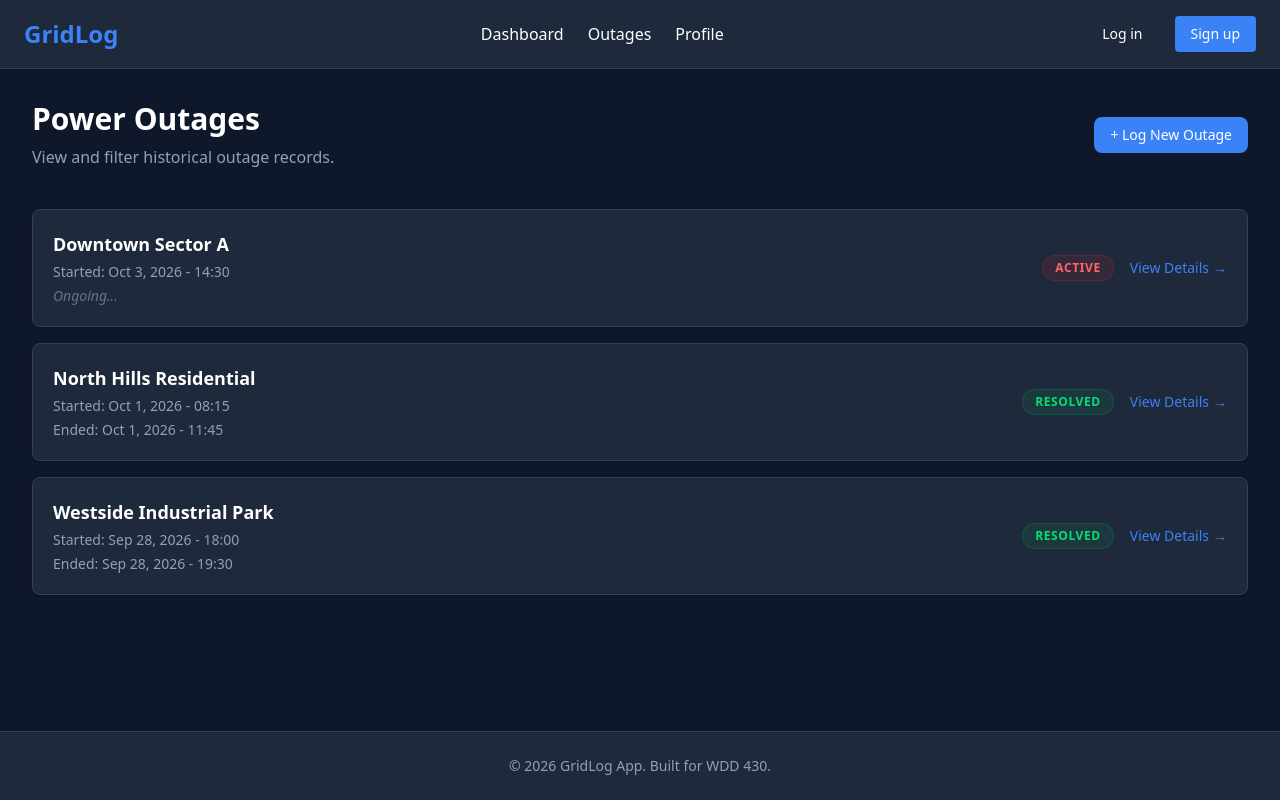
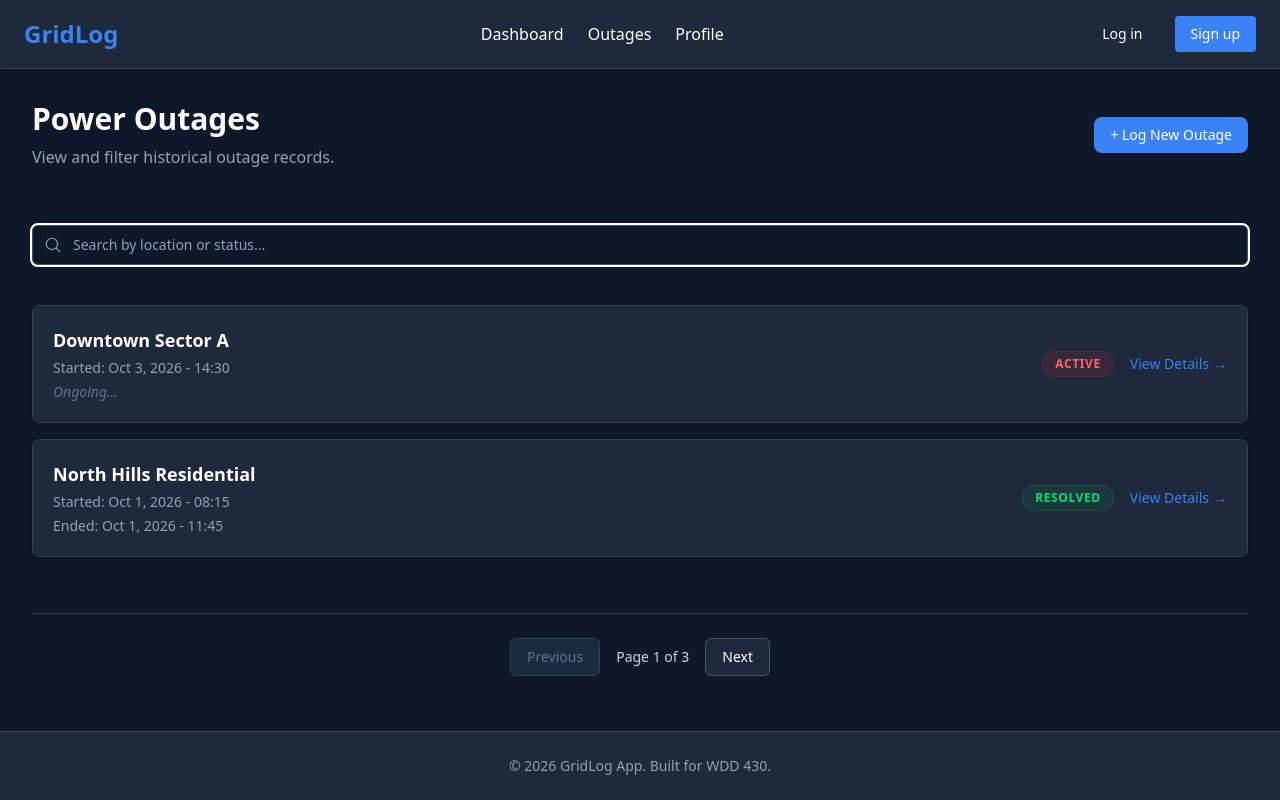
Before and after one commit to karim1311/power-grid-tracker, a Next.js app: page /outages in a window 1280 px wide. Built offline with nearby package versions, Linux system fonts and the light colour scheme.

Commit message:
feat: add search, pagination, and streaming skeletons

```diff
--- /dev/null
+++ b/app/components/Pagination.tsx
@@ -0,0 +1,53 @@
+
+'use client';
+
+import React from 'react';
+import Link from 'next/link';
+import { usePathname, useSearchParams } from 'next/navigation';
+
+export default function Pagination({ totalPages }: { totalPages: number }) {
+  const pathname = usePathname();
+  const searchParams = useSearchParams();
+
+  // Get the current page from the URL, defaulting to 1
+  const currentPage = Number(searchParams.get('page')) || 1;
+
+  // Helper function to build the new URL with the updated page number
+  const createPageURL = (pageNumber: number | string) => {
+    const params = new URLSearchParams(searchParams);
+    params.set('page', pageNumber.toString());
+    return `${pathname}?${params.toString()}`;
+  };
+
+  return (
+    <div className="flex items-center justify-center gap-4 mt-8 pt-6 border-t border-slate-700">
+      <Link
+        href={createPageURL(currentPage - 1)}
+        className={`px-4 py-2 text-sm font-medium rounded-md border transition-colors ${
+          currentPage <= 1
+            ? 'pointer-events-none text-slate-500 border-slate-700 bg-slate-800'
+            : 'text-white border-slate-600 bg-[#1E293B] hover:bg-slate-700'
+        }`}
+        aria-disabled={currentPage <= 1}
+      >
+        Previous
+      </Link>
+
+      <span className="text-sm font-medium text-slate-300">
+        Page {currentPage} of {totalPages}
+      </span>
+
+      <Link
+        href={createPageURL(currentPage + 1)}
+        className={`px-4 py-2 text-sm font-medium rounded-md border transition-colors ${
+          currentPage >= totalPages
+            ? 'pointer-events-none text-slate-500 border-slate-700 bg-slate-800'
+            : 'text-white border-slate-600 bg-[#1E293B] hover:bg-slate-700'
+        }`}
+        aria-disabled={currentPage >= totalPages}
+      >
+        Next
+      </Link>
+    </div>
+  );
+}
--- /dev/null
+++ b/app/components/Search.tsx
@@ -0,0 +1,55 @@
+'use client';
+
+import React from 'react';
+import { useSearchParams, usePathname, useRouter } from 'next/navigation';
+
+export default function Search({ placeholder }: { placeholder: string }) {
+  const searchParams = useSearchParams();
+  const pathname = usePathname();
+  const { replace } = useRouter();
+
+  // Function to update the URL dynamically as the user types
+  function handleSearch(term: string) {
+    const params = new URLSearchParams(searchParams);
+
+    // Reset to page 1 when a new search starts (useful for pagination later)
+    params.set('page', '1');
+
+    if (term) {
+      params.set('query', term);
+    } else {
+      params.delete('query');
+    }
+
+    // Update the URL without reloading the page
+    replace(`${pathname}?${params.toString()}`);
+  }
+
+  return (
+    <div className="relative flex flex-1 flex-shrink-0">
+      <label htmlFor="search" className="sr-only">
+        Search
+      </label>
+      <input
+        className="peer block w-full rounded-md border border-slate-600 bg-[#0F172A] py-[9px] pl-10 text-sm text-white outline-2 placeholder:text-slate-400 focus:border-[#3B82F6] focus:ring-[#3B82F6] transition-colors"
+        placeholder={placeholder}
+        onChange={(e) => {
+          handleSearch(e.target.value);
+        }}
+        // Keep the input synchronized with the URL
+        defaultValue={searchParams.get('query')?.toString()}
+      />
+
+      {/* Magnifying glass icon */}
+      <svg
+        className="absolute left-3 top-1/2 h-[18px] w-[18px] -translate-y-1/2 text-slate-400 peer-focus:text-[#3B82F6]"
+        fill="none"
+        viewBox="0 0 24 24"
+        strokeWidth="1.5"
+        stroke="currentColor"
+      >
+        <path strokeLinecap="round" strokeLinejoin="round" d="M21 21l-5.197-5.197m0 0A7.5 7.5 0 105.196 5.196a7.5 7.5 0 0010.607 10.607z" />
+      </svg>
+    </div>
+  );
+}
--- /dev/null
+++ b/app/dashboard/loading.tsx
@@ -0,0 +1,37 @@
+import React from 'react';
+
+export default function Loading() {
+  // This skeleton will be automatically shown by Next.js while the page data is fetching (Week 03 Streaming)
+  return (
+    <div className="flex flex-col gap-8 animate-pulse">
+
+      {/* Page Header Skeleton */}
+      <div>
+        <div className="h-9 bg-slate-700 rounded-md w-48 mb-3"></div>
+        <div className="h-5 bg-slate-800 rounded-md w-3/4 max-w-md"></div>
+      </div>
+
+      {/* Metrics Grid Skeleton */}
+      <div className="grid grid-cols-1 md:grid-cols-3 gap-6">
+        {/* Simulating the 3 StatCards */}
+        {[1, 2, 3].map((i) => (
+          <div key={i} className="bg-[#1E293B] rounded-xl p-6 border border-slate-700 flex flex-col gap-3 h-[120px]">
+            <div className="h-4 bg-slate-600 rounded w-1/2"></div>
+            <div className="flex items-baseline gap-3 mt-2">
+              <div className="h-8 bg-slate-500 rounded w-16"></div>
+              <div className="h-4 bg-slate-700 rounded w-20"></div>
+            </div>
+          </div>
+        ))}
+      </div>
+
+      {/* Main Content Area Skeleton */}
+      <div className="bg-[#1E293B] rounded-xl p-8 border border-slate-700 min-h-[300px] flex flex-col items-center justify-center gap-4">
+        <div className="h-6 bg-slate-600 rounded w-48 mb-2"></div>
+        <div className="h-4 bg-slate-800 rounded w-full max-w-md"></div>
+        <div className="h-4 bg-slate-800 rounded w-3/4 max-w-sm"></div>
+      </div>
+
+    </div>
+  );
+}
--- a/app/outages/page.tsx
+++ b/app/outages/page.tsx
@@ -1,19 +1,32 @@
 import React from 'react';
 import { OutageListItem } from '../components/OutageListItem';
+import Search from '../components/Search';
+import Pagination from '../components/Pagination'; // Import the new Pagination component
+import Link from 'next/link';
 
 export default function OutagesList() {
+  // Temporary mock value for total pages (Week 03 Database Integration will replace this)
+  const totalPages = 3;
+
   return (
     <div className="flex flex-col gap-6">
-      <div className="flex justify-between items-center">
+      <div className="flex flex-col sm:flex-row justify-between items-start sm:items-center gap-4">
         <div>
           <h1 className="text-3xl font-bold text-white mb-2">Power Outages</h1>
           <p className="text-slate-400">View and filter historical outage records.</p>
         </div>
 
-        {/* Placeholder for future search/filter bar */}
-        <button className="bg-[#3B82F6] hover:bg-blue-600 text-white px-4 py-2 rounded-lg text-sm font-medium transition-colors">
+        <Link
+          href="/outages/new"
+          className="bg-[#3B82F6] hover:bg-blue-600 text-white px-4 py-2 rounded-lg text-sm font-medium transition-colors whitespace-nowrap"
+        >
           + Log New Outage
-        </button>
+        </Link>
+      </div>
+
+      {/* Search Bar Container */}
+      <div className="mt-4 flex items-center justify-between gap-2 md:mt-8">
+        <Search placeholder="Search by location or status..." />
       </div>
 
       {/* List Container */}
@@ -31,14 +44,10 @@ export default function OutagesList() {
           endTime="Oct 1, 2026 - 11:45"
           status="resolved"
         />
-        <OutageListItem
-          id="outage-3"
-          locationName="Westside Industrial Park"
-          startTime="Sep 28, 2026 - 18:00"
-          endTime="Sep 28, 2026 - 19:30"
-          status="resolved"
-        />
       </div>
+
+      {/* Pagination Component */}
+      <Pagination totalPages={totalPages} />
     </div>
   );
 }
```
Also changed, not shown: app/lib/db.ts (deleted), 1 other file (tests, documents, lock files or other folders).
